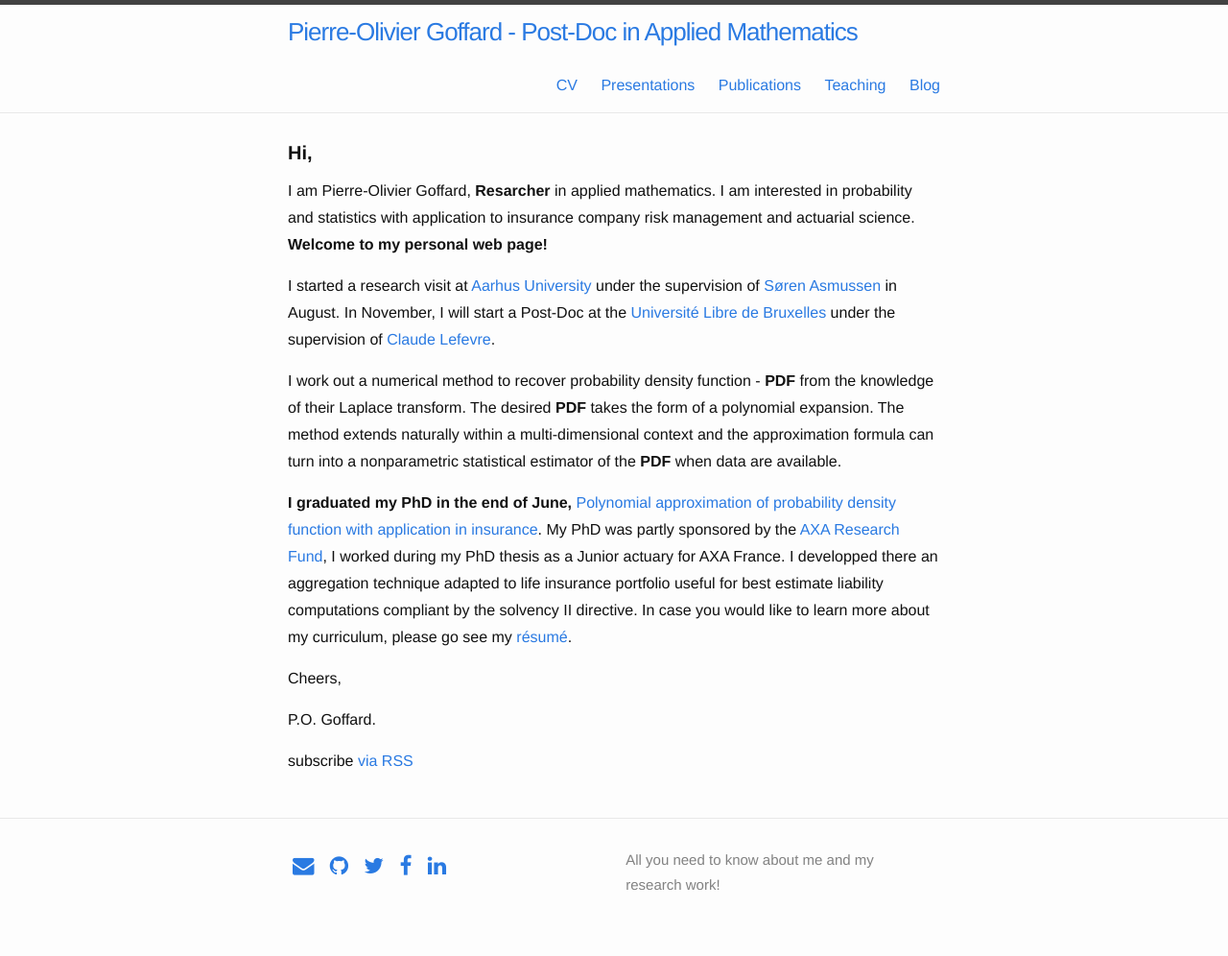
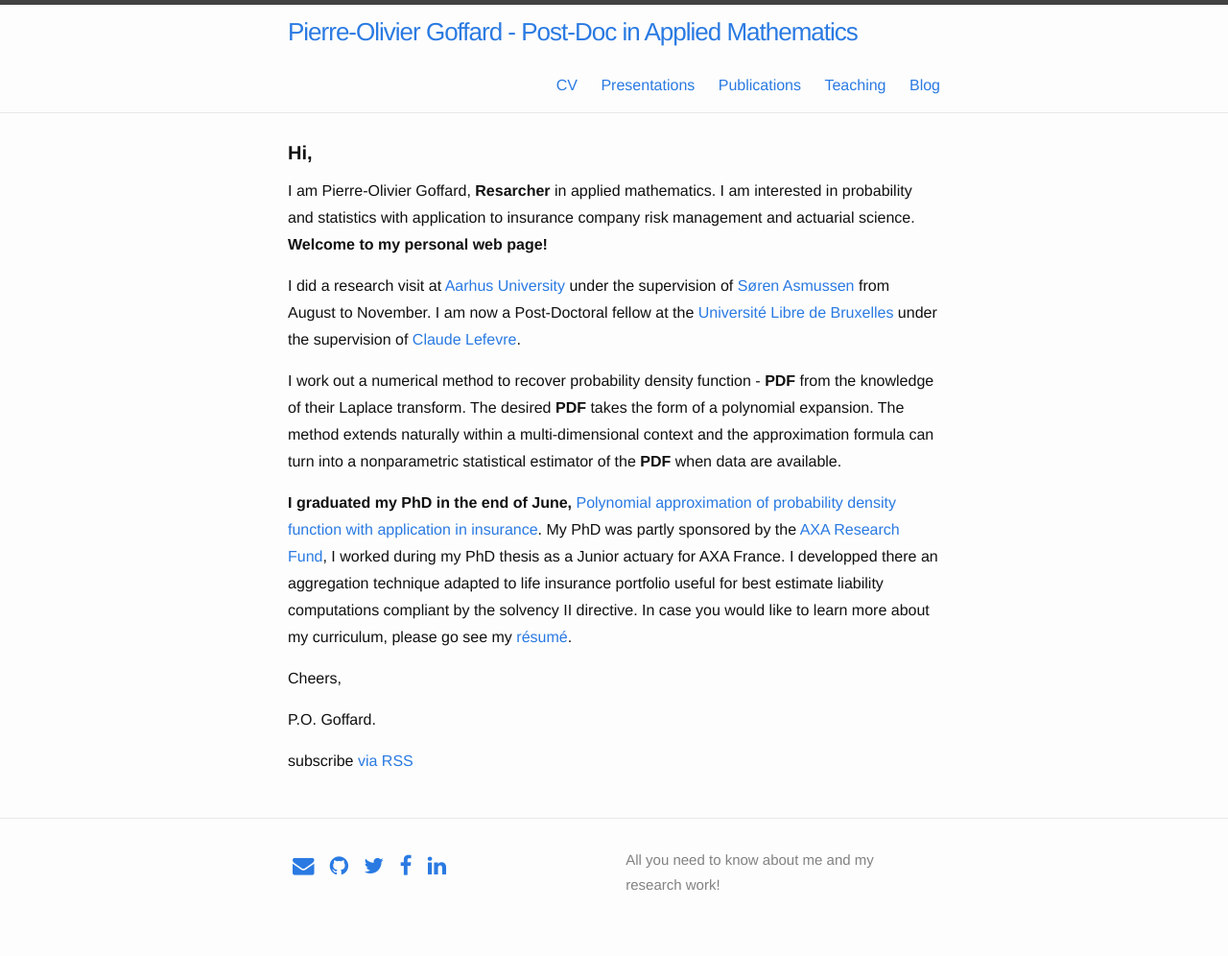
Before and after one commit to LaGauffre/LaGauffre.github.io, a Jekyll site: the page built from index.html, in a window 1280 px wide. Shown: the whole page at 96% size. Built offline with Jekyll 4.4.1, drawn with Linux system fonts in a browser that asks for light colours; nearby versions of some CDN libraries; Markdown is read by kramdown in place of the engine named in the settings.

Commit message:
Change index

```diff
--- a/index.html
+++ b/index.html
@@ -12,7 +12,7 @@ layout: default
         I am Pierre-Olivier Goffard, <b>Resarcher</b> in applied mathematics. I am interested in probability and statistics with application to insurance company risk management and actuarial science. <b>Welcome to my personal web page!</b>
         </p>
         <p>
-        I started a research visit at <a href="http://www.au.dk/en/">Aarhus University</a> under the supervision of <a href="http://home.math.au.dk/asmus/">Søren Asmussen</a> in August. In November, I will start a Post-Doc at the <a href="http://www.ulb.ac.be">Université Libre de Bruxelles</a> under the supervision of <a href="http://homepages.ulb.ac.be/~clefevre/">Claude Lefevre</a>.
+        I did a research visit at <a href="http://www.au.dk/en/">Aarhus University</a> under the supervision of <a href="http://home.math.au.dk/asmus/">Søren Asmussen</a> from August to November. I am now a Post-Doctoral fellow at the <a href="http://www.ulb.ac.be">Université Libre de Bruxelles</a> under the supervision of <a href="http://homepages.ulb.ac.be/~clefevre/">Claude Lefevre</a>.
         </p>
         <p>
         I work out a numerical method to recover probability density function - <b>PDF</b> from the knowledge of their Laplace transform. The desired <b>PDF</b> takes the form of a polynomial expansion. The method extends naturally within a multi-dimensional context and the approximation formula can turn into a nonparametric statistical estimator of the <b>PDF</b> when data are available.
```
Also changed, not shown: 1 other file.
